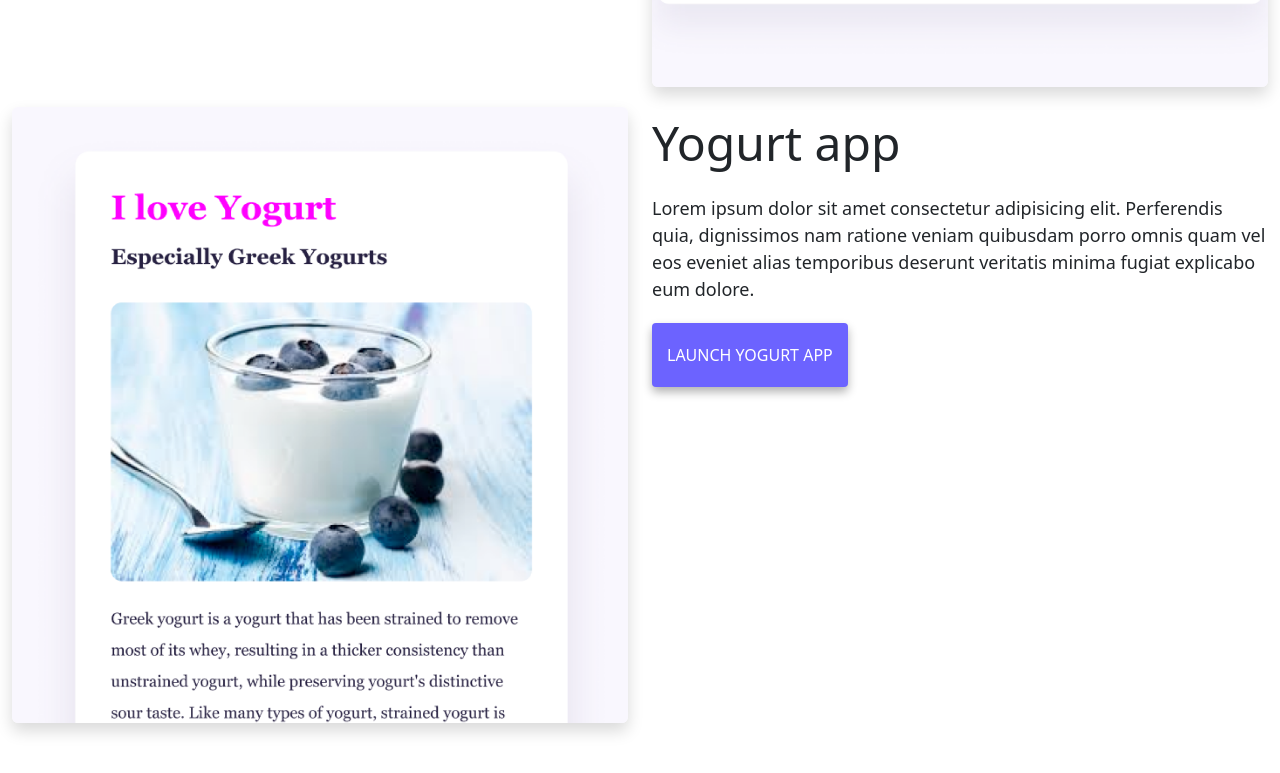
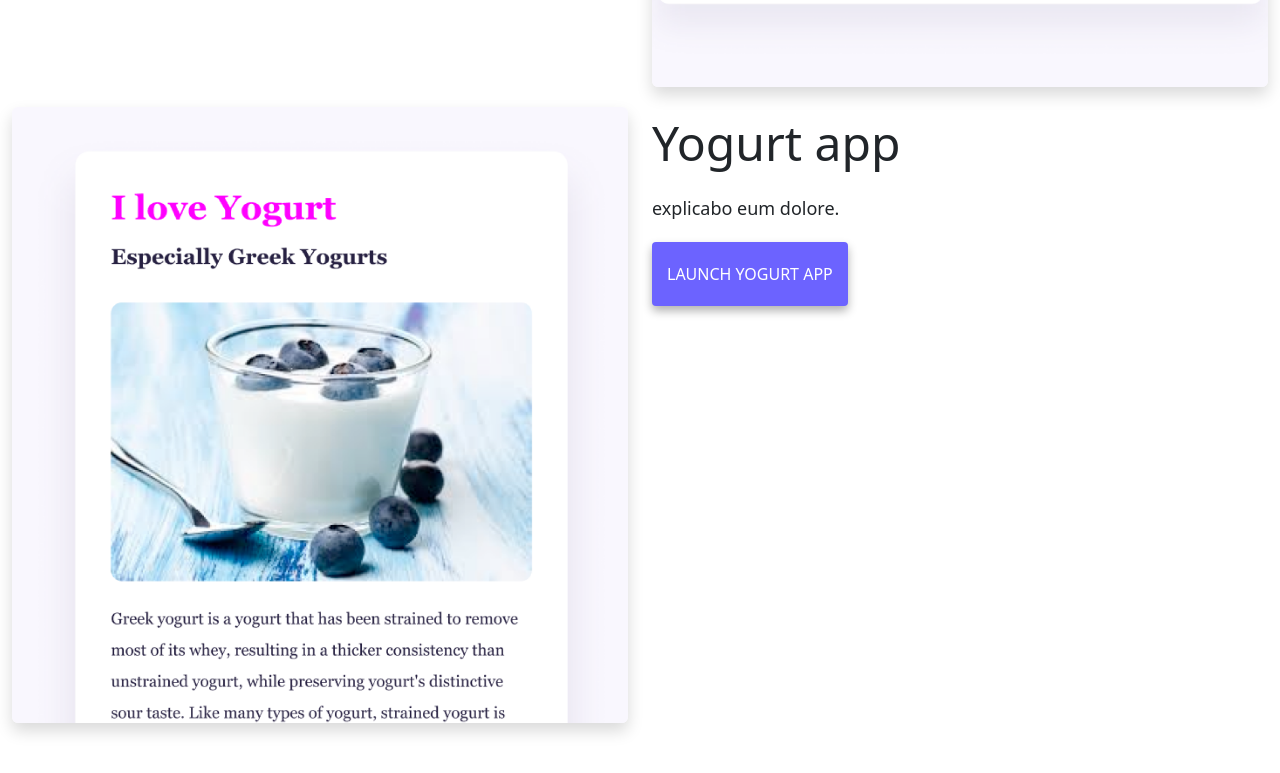
Before and after one commit to KristaUA/front-end-developer-app, a plain HTML site: page index.html in a window 1280 px wide. Shown: the part 1663-2436 px from the top of the page. Drawn offline with nearby package versions, Linux system fonts and the light colour scheme.

Commit message:
Update index.html

```diff
--- a/index.html
+++ b/index.html
@@ -127,12 +127,7 @@
         </div>
         <div class="col-sm-6 text-row">
           <div class="title mb-3">Yogurt app</div>
-          <div class="description">
-            Lorem ipsum dolor sit amet consectetur adipisicing elit. Perferendis
-            quia, dignissimos nam ratione veniam quibusdam porro omnis quam vel
-            eos eveniet alias temporibus deserunt veritatis minima fugiat
-            explicabo eum dolore.
-          </div>
+          <div class="description">explicabo eum dolore.</div>
           <div class="project-links link-main">
             <a href="#" class="yogurt-link" title="Yogurt-link"
               >Launch Yogurt App</a
```
